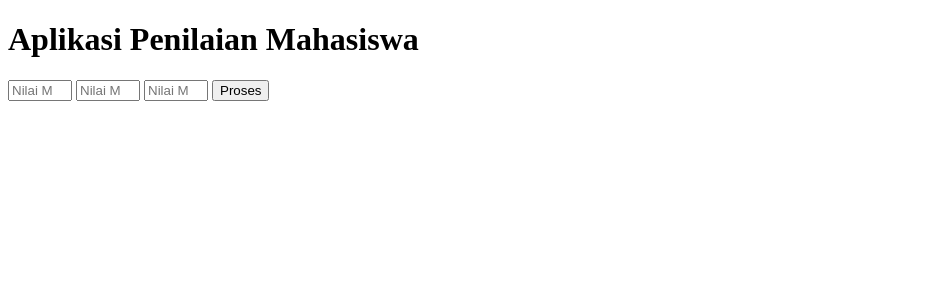
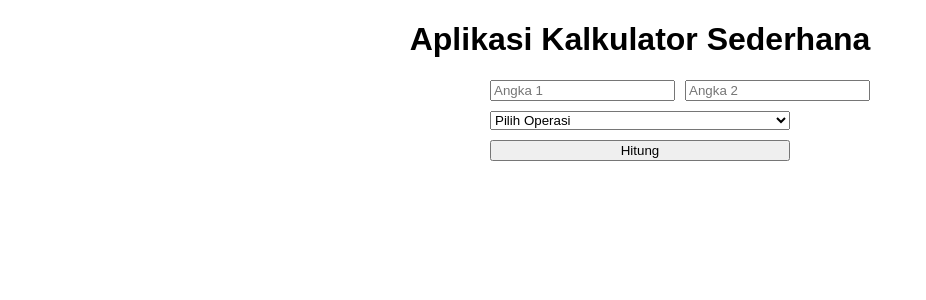
Before and after one commit to elsadamayanti8/TugasPemogramanWeb, a PHP site: page / in a window 1280 px wide. Shown: the top 300 px of the page, without its empty margins (0-926 px from the left). Run offline with PHP 8.4, Linux system fonts and the light colour scheme.

Commit message:
Add files via upload

```diff
--- a/index.php
+++ b/index.php
@@ -3,37 +3,79 @@
 <head>
     <meta charset="UTF-8">
     <meta name="viewport" content="width=device-width, initial-scale=1.0">
-    <title>Aplikasi Penilaian Mahasiswa</title>
+    <title>Kalkulator Sederhana</title>
+    <style>
+        body {
+            font-family: Arial, sans-serif;
+            margin: 20px;
+        }
+        h1 {
+            text-align: center;
+        }
+        .container {
+            display: flex;
+            justify-content: center;
+            margin-top: 20px;
+            flex-direction: column; /* Mengatur agar form dan hasil berada dalam kolom */
+            align-items: center; /* Menyelaraskan item ke tengah */
+        }
+        form {
+            display: flex;
+            flex-direction: column; /* Mengatur input secara vertikal */
+            width: 300px; /* Mengatur lebar form */
+        }
+        input, select, button {
+            margin-bottom: 10px;
+        }
+        .result {
+            margin-top: 20px; /* Memberikan jarak antara form dan hasil */
+            text-align: center; /* Menyelaraskan teks hasil ke tengah */
+        }
+    </style>
 </head>
 <body>
-    <h1>Aplikasi Penilaian Mahasiswa</h1>
+    <h1>Aplikasi Kalkulator Sederhana</h1>
 
     <div class="container">
         <form method="POST">
-            <input type="number" name="mk1" placeholder="Nilai Mata Kuliah 1" min="0" max="100" required>
-            <input type="number" name="mk2" placeholder="Nilai Mata Kuliah 2" min="0" max="100" required>
-            <input type="number" name="mk3" placeholder="Nilai Mata Kuliah 3" min="0" max="100" required>
-            <button type="submit">Proses</button>
+            <div style="display: flex; justify-content: space-between;">
+                <input type="number" name="angka1" placeholder="Angka 1" required style="flex: 1; margin-right: 5px;">
+                <input type="number" name="angka2" placeholder="Angka 2" required style="flex: 1; margin-left: 5px;">
+            </div>
+            <select name="operasi" required>
+                <option value="">Pilih Operasi</option>
+                <option value="+">Tambah (+)</option>
+                <option value="-">Kurang (-)</option>
+                <option value="*">Kali (*)</option>
+                <option value="/">Bagi (/)</option>
+            </select>
+            <button type="submit">Hitung</button>
         </form>
 
         <div class="result">
             <?php
             if ($_SERVER["REQUEST_METHOD"] == "POST") {
-                $nilai_mk1 = $_POST['mk1'];
-                $nilai_mk2 = $_POST['mk2'];
-                $nilai_mk3 = $_POST['mk3'];
-                $status_kelulusan = '';
-                $nilai_rata_rata = ($nilai_mk1 + $nilai_mk2 + $nilai_mk3) / 3;
+                $angka1 = $_POST['angka1'];
+                $angka2 = $_POST['angka2'];
+                $operasi = $_POST['operasi'];
+                $hasil = 0;
 
-                if ($nilai_rata_rata >= 69) {
-                    $status_kelulusan = 'Lulus ✅';
-                } else {
-                    $status_kelulusan = 'Tidak Lulus ❌';
+                if ($operasi == '+') {
+                    $hasil = $angka1 + $angka2;
+                } elseif ($operasi == '-') {
+                    $hasil = $angka1 - $angka2;
+                } elseif ($operasi == '*') {
+                    $hasil = $angka1 * $angka2;
+                } elseif ($operasi == '/') {
+                    if ($angka2 != 0) {
+                        $hasil = $angka1 / $angka2;
+                    } else {
+                        echo "<p>Kesalahan: Tidak bisa membagi dengan nol.</p>";
+                    }
                 }
-
-                echo "<h2>Hasil Penilaian:</h2>";
-                echo "<p>Rata-rata Nilai: <strong>" . number_format($nilai_rata_rata, 2) . "</strong></p>";
-                echo "<p>Status Kelulusan: <strong>$status_kelulusan</strong></p>";
+                if (isset($hasil)) {
+                    echo "<h2>Hasil: $angka1 $operasi $angka2 = $hasil</h2>";
+                }
             }
             ?>
         </div>
```
